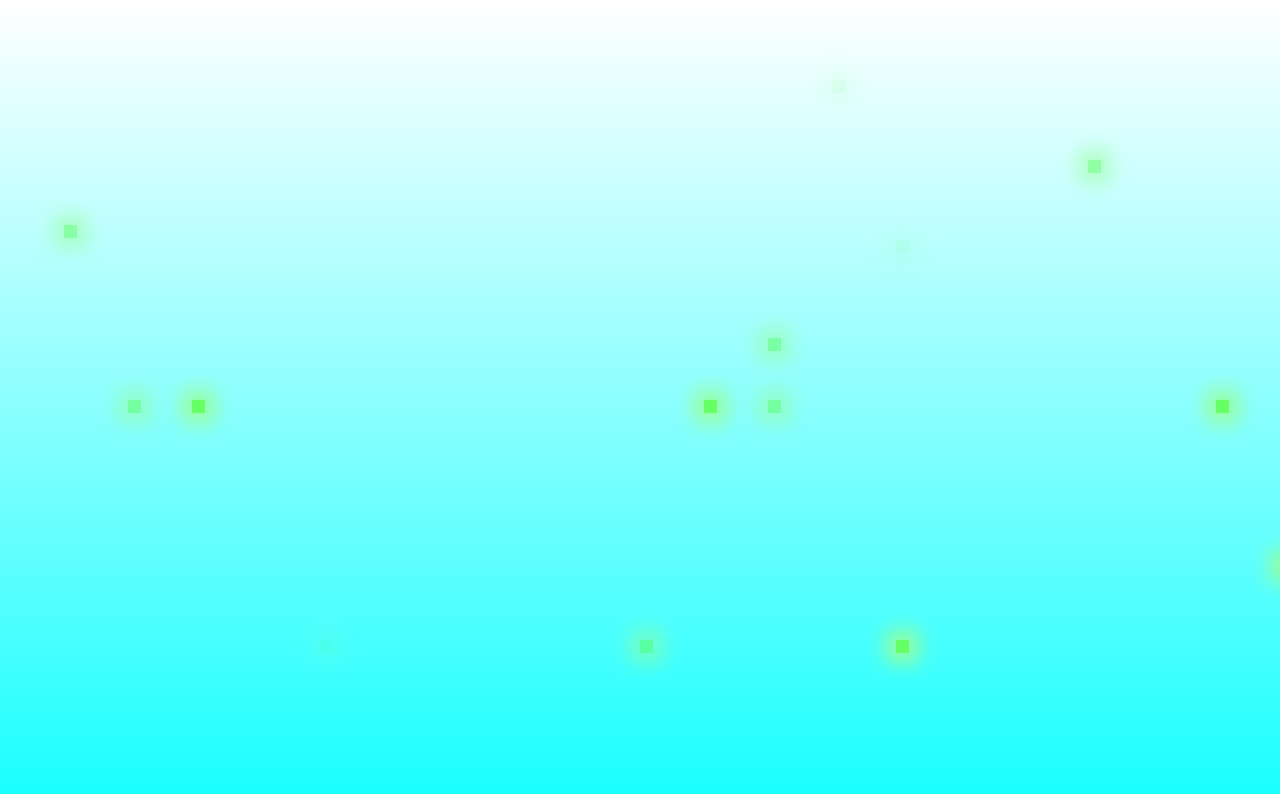
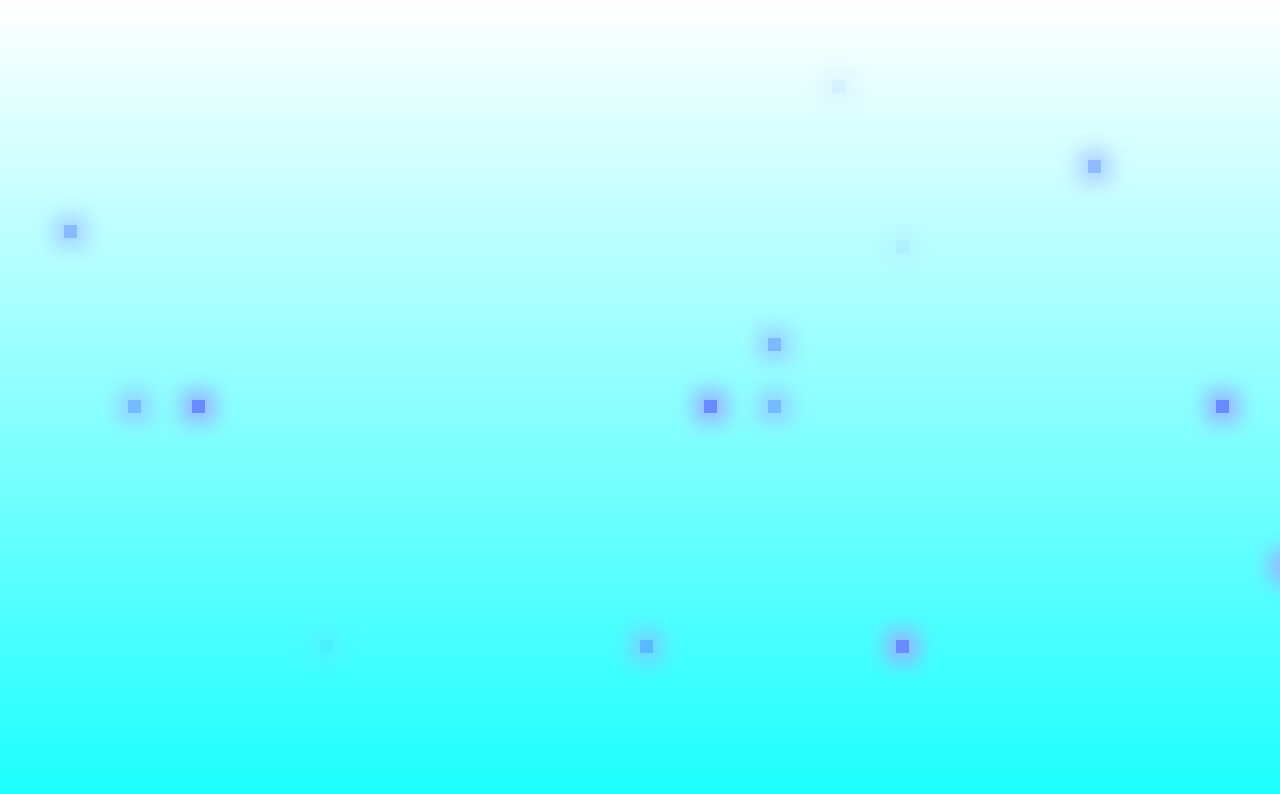
Before and after one commit to it63070143/Project, a plain HTML site: page index.html in a window 1280 px wide. Drawn offline with Linux system fonts and the light colour scheme.

Commit message:
Update index.html

```diff
--- a/index.html
+++ b/index.html
@@ -35,9 +35,9 @@
       position:absolute;
       width:0.8em;
       height:0.8em;
-      background:hsl(120, 100%, 70%);
+      background:hsl(225, 100%, 70%);
       opacity:1;
-      box-shadow:0px 0px 20px 10px hsl(120, 100%, 80%);
+      box-shadow:0px 0px 20px 10px hsl(225, 100%, 80%);
     }
       .star:nth-child(1){
       top:5%;
```
